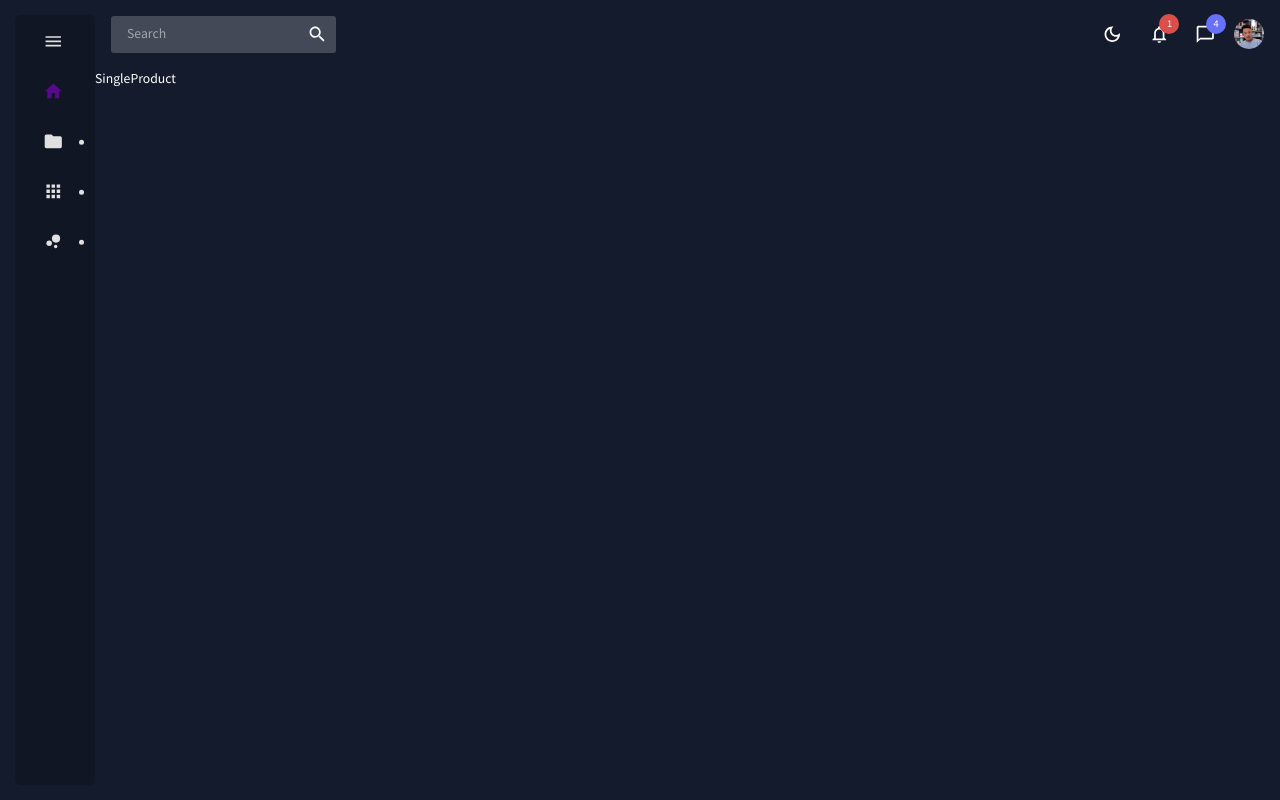
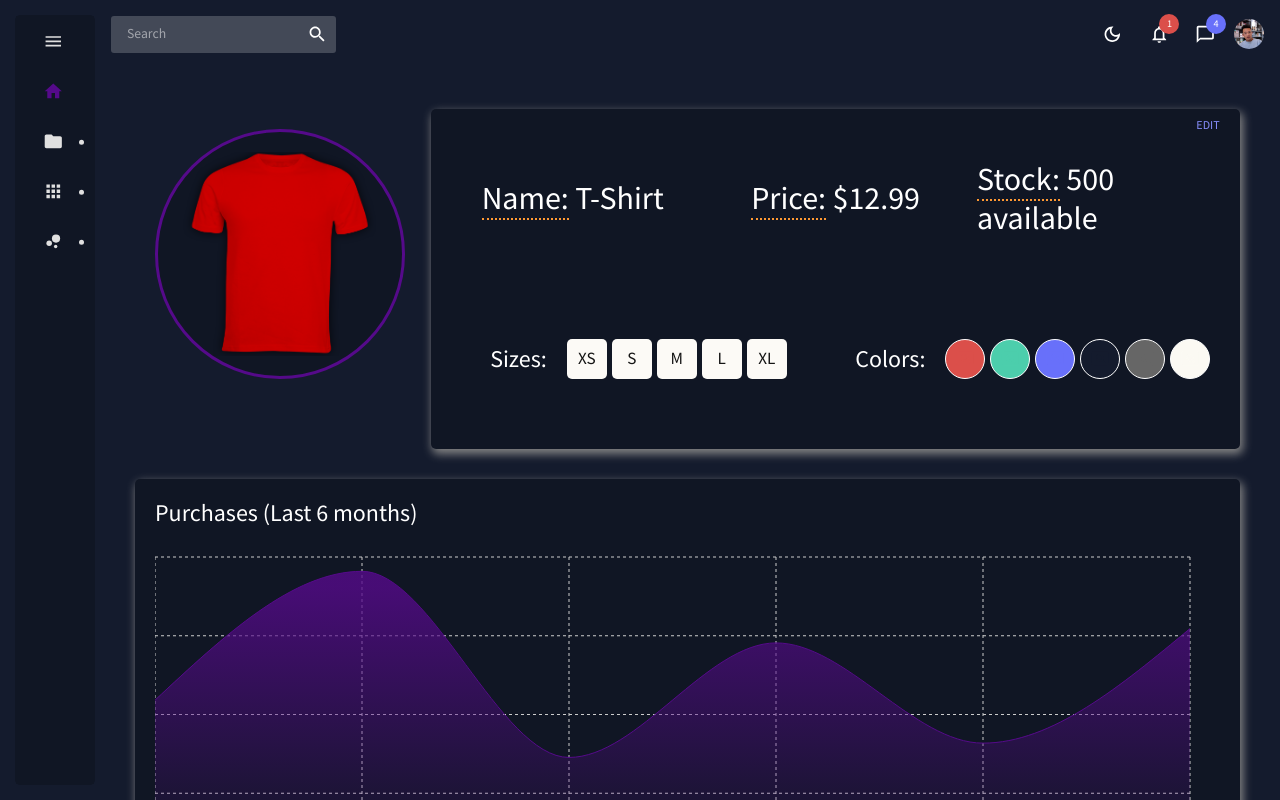
Before and after one commit to dyslecixdev/react-admin, a React (Create React App) app: page /products/1 in a window 1280 px wide. Shown: the top 800 px of the page. Built offline with nearby package versions, Linux system fonts and the light colour scheme.

Commit message:
SingleProduct

```diff
--- a/src/pages/SingleProduct.jsx
+++ b/src/pages/SingleProduct.jsx
@@ -1,5 +1,269 @@
+import {useTheme, Box, Button, Typography, Avatar} from '@mui/material';
+import {Pageview} from '@mui/icons-material';
+
+import {AreaChart, Area, XAxis, CartesianGrid, Tooltip, ResponsiveContainer} from 'recharts';
+
+import {tokens} from '../theme';
+import Product from '../assets/product.png';
+
+const sizes = ['XS', 'S', 'M', 'L', 'XL'];
+const productColors = ['Red', 'Green', 'Blue', 'Black', 'Grey', 'White'];
+const data = [
+	{name: 'July', Total: 1200},
+	{name: 'August', Total: 2100},
+	{name: 'September', Total: 800},
+	{name: 'October', Total: 1600},
+	{name: 'November', Total: 900},
+	{name: 'December', Total: 1700}
+];
+
 function SingleProduct() {
-	return <div>SingleProduct</div>;
+	const theme = useTheme();
+	const {mode} = theme.palette;
+	const colors = tokens(mode);
+
+	const colorsObject = {
+		Red: colors.redAccent[500],
+		Green: colors.greenAccent[500],
+		Blue: colors.blueAccent[500],
+		Black: colors.primary[500],
+		Grey: colors.greyAccent[500],
+		White: colors.secondary[500]
+	};
+
+	return (
+		<Box sx={{m: '20px', pb: '20px'}}>
+			<Box sx={{p: '20px', display: 'flex'}}>
+				{/* Product Image */}
+				<Box
+					sx={{
+						p: '20px',
+						flex: 1
+					}}
+				>
+					<Avatar
+						alt='Product'
+						src={Product}
+						sx={{
+							p: '20px',
+							width: '250px',
+							height: '250px',
+							backgroundColor:
+								mode === 'dark' ? colors.primary[600] : colors.secondary[300],
+							border: `3px solid ${colors.purpleAccent[600]}`
+						}}
+					/>
+				</Box>
+
+				{/* Product Information */}
+				<Box
+					sx={{
+						p: '20px',
+						flex: 3,
+						position: 'relative',
+						backgroundColor:
+							mode === 'dark' ? colors.primary[600] : colors.secondary[500],
+						boxShadow: `2px 4px 10px 1px ${colors.greyAccent[400]}`,
+						borderRadius: '5px'
+					}}
+				>
+					<Button
+						color='info'
+						sx={{
+							p: '5px',
+							position: 'absolute',
+							top: 0,
+							right: 0,
+							color: colors.blueAccent[400],
+							borderRadius: '0px 0px 0px 5px'
+						}}
+					>
+						Edit
+					</Button>
+					<Box
+						sx={{
+							width: '100%',
+							height: '100%',
+							display: 'grid',
+							gridTemplateColumns: 'repeat(12, 1fr)',
+							gridAutoRows: '140px',
+							gap: '20px'
+						}}
+					>
+						<Box
+							sx={{
+								gridColumn: 'span 4',
+								display: 'flex',
+								justifyContent: 'center',
+								alignItems: 'center'
+							}}
+						>
+							<Typography variant='h2'>
+								<Typography
+									component='span'
+									variant='h2'
+									sx={{borderBottom: `2px dotted ${colors.orangeAccent[400]}`}}
+								>
+									Name:
+								</Typography>{' '}
+								T-Shirt
+							</Typography>
+						</Box>
+						<Box
+							sx={{
+								gridColumn: 'span 4',
+								display: 'flex',
+								justifyContent: 'center',
+								alignItems: 'center'
+							}}
+						>
+							<Typography variant='h2'>
+								<Typography
+									component='span'
+									variant='h2'
+									sx={{borderBottom: `2px dotted ${colors.orangeAccent[400]}`}}
+								>
+									Price:
+								</Typography>{' '}
+								$12.99
+							</Typography>
+						</Box>
+						<Box
+							sx={{
+								gridColumn: 'span 4',
+								display: 'flex',
+								justifyContent: 'center',
+								alignItems: 'center'
+							}}
+						>
+							<Typography variant='h2'>
+								<Typography
+									component='span'
+									variant='h2'
+									sx={{borderBottom: `2px dotted ${colors.orangeAccent[400]}`}}
+								>
+									Stock:
+								</Typography>{' '}
+								500 available
+							</Typography>
+						</Box>
+						<Box
+							sx={{
+								gridColumn: 'span 6',
+								display: 'flex',
+								justifyContent: 'center',
+								alignItems: 'center',
+								gap: '20px'
+							}}
+						>
+							<Typography variant='h3'>Sizes:</Typography>
+							<Box sx={{display: 'flex', gap: '5px'}}>
+								{sizes.map(size => (
+									<Avatar
+										key={size}
+										variant='square'
+										sx={{
+											color: colors.greyAccent[900],
+											backgroundColor:
+												mode === 'dark'
+													? colors.secondary[400]
+													: colors.primary[600],
+											borderRadius: '5px'
+										}}
+									>
+										{size}
+									</Avatar>
+								))}
+							</Box>
+						</Box>
+						<Box
+							sx={{
+								gridColumn: 'span 6',
+								display: 'flex',
+								justifyContent: 'center',
+								alignItems: 'center',
+								gap: '20px'
+							}}
+						>
+							<Typography variant='h3'>Colors:</Typography>
+							<Box sx={{display: 'flex', gap: '5px'}}>
+								{productColors.map(color => (
+									<Avatar
+										key={color}
+										sx={{
+											backgroundColor: colorsObject[color],
+											border:
+												mode === 'dark'
+													? `1px solid ${colors.secondary[100]}`
+													: `1px solid ${colors.primary[500]}`
+										}}
+									>
+										<Pageview sx={{color: colorsObject[color]}} />
+									</Avatar>
+								))}
+							</Box>
+						</Box>
+					</Box>
+				</Box>
+			</Box>
+
+			{/* Area Chart */}
+			<Box
+				sx={{
+					m: '10px 20px',
+					p: '20px',
+					backgroundColor: mode === 'dark' ? colors.primary[600] : colors.secondary[500],
+					boxShadow: `2px 4px 10px 1px ${colors.greyAccent[400]}`,
+					borderRadius: '5px'
+				}}
+			>
+				<Box sx={{color: mode === 'dark' ? colors.primary[900] : colors.primary[100]}}>
+					<Typography
+						variant='h3'
+						sx={{
+							mb: '20px',
+							color: mode === 'dark' ? colors.secondary[100] : colors.primary[100]
+						}}
+					>
+						Purchases (Last 6 months)
+					</Typography>
+					<ResponsiveContainer width='100%' height='100%' aspect={3 / 1}>
+						<AreaChart
+							width={730}
+							height={250}
+							data={data}
+							margin={{top: 10, right: 30, left: 0, bottom: 0}}
+						>
+							<defs>
+								<linearGradient id='total' x1='0' y1='0' x2='0' y2='1'>
+									<stop
+										offset='5%'
+										stopColor={colors.purpleAccent[600]}
+										stopOpacity={0.8}
+									/>
+									<stop
+										offset='95%'
+										stopColor={colors.purpleAccent[600]}
+										stopOpacity={0}
+									/>
+								</linearGradient>
+							</defs>
+							<XAxis dataKey='name' stroke='gray' />
+							<CartesianGrid strokeDasharray='3 3' className='chartGrid' />
+							<Tooltip />
+							<Area
+								type='monotone'
+								dataKey='Total'
+								stroke={colors.purpleAccent[600]}
+								fillOpacity={1}
+								fill='url(#total)'
+							/>
+						</AreaChart>
+					</ResponsiveContainer>
+				</Box>
+			</Box>
+		</Box>
+	);
 }
 
 export default SingleProduct;
--- a/src/pages/UserForm.jsx
+++ b/src/pages/UserForm.jsx
@@ -61,7 +61,7 @@ function UserForm() {
 
 	return (
 		<Box sx={{m: '20px', pb: '20px'}}>
-			<Header title='PROFILE FORM' subtitle='Create a New User' />
+			<Header title='USER FORM' subtitle='Create a New User' />
 
 			{/* Profile Form */}
 			<Formik
```
Also changed, not shown: src/assets/product.png (added).
